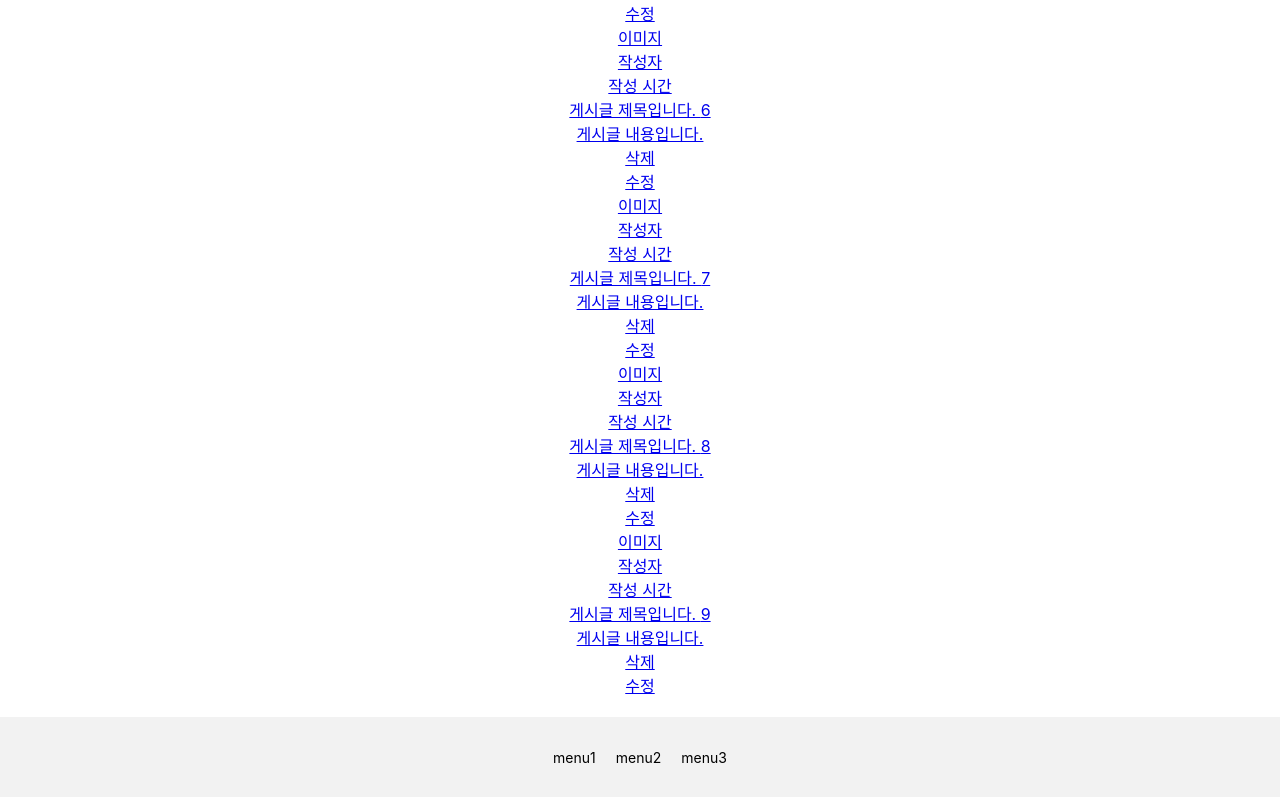
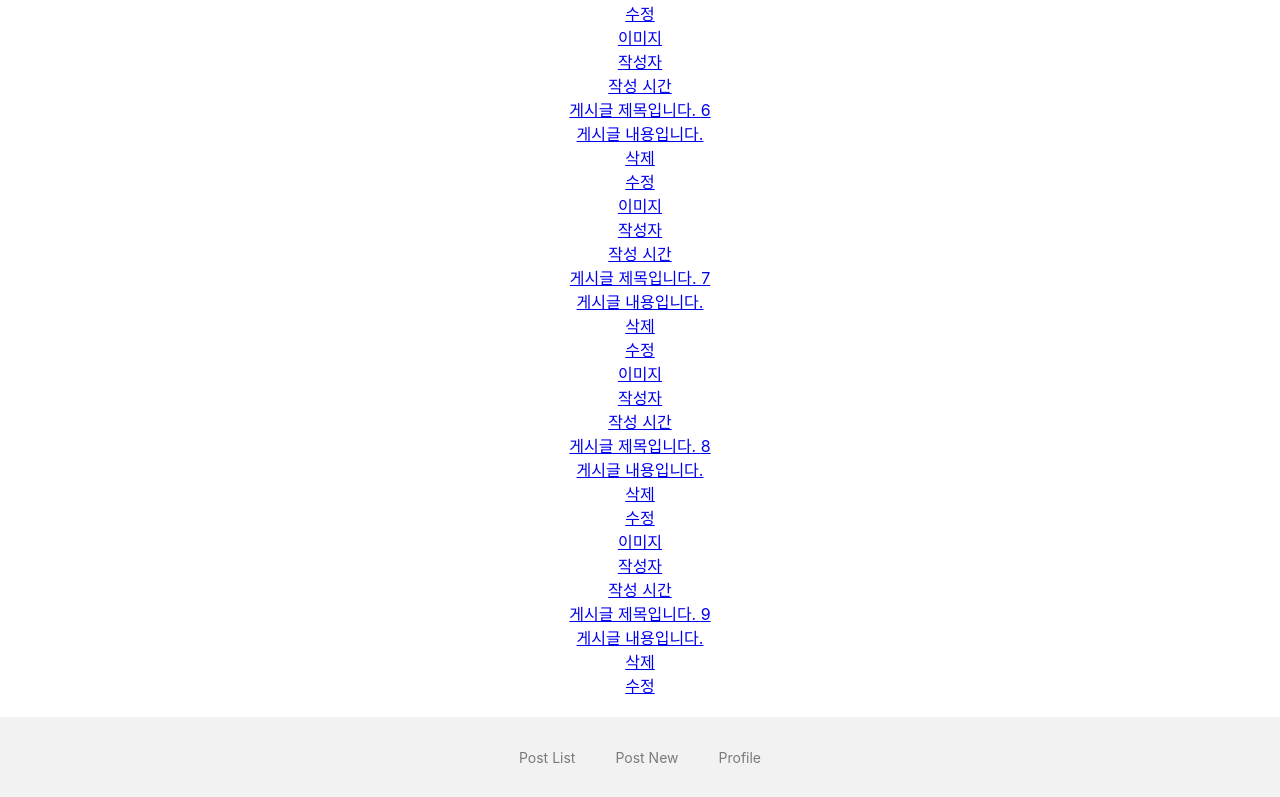
Before and after one commit to seon-mikim/blog, a React (Create React App) app: page / in a window 1280 px wide. Shown: the part 1120-1917 px from the top of the page. Built offline with nearby package versions, Linux system fonts and the light colour scheme.

Commit message:
feat: Footer 컴포넌트 Link 컴포넌트 추가

```diff
--- a/src/components/ui/Footer/Footer.tsx
+++ b/src/components/ui/Footer/Footer.tsx
@@ -1,13 +1,14 @@
 import React from 'react'
+import NavLink from '../NavLink/NavLink';
 
 const Footer = () => {
 	return (
-		<footer>
-			<div>menu1</div>
-			<div>menu2</div>
-			<div>menu3</div>
-		</footer>
-	)
+    <footer>
+      <NavLink destination="/posts" linkText="Post List" />
+      <NavLink destination="/posts/new" linkText="Post New" />
+      <NavLink destination="/profile" linkText="Profile" />
+    </footer>
+  );
 }
 
 export default Footer
```
